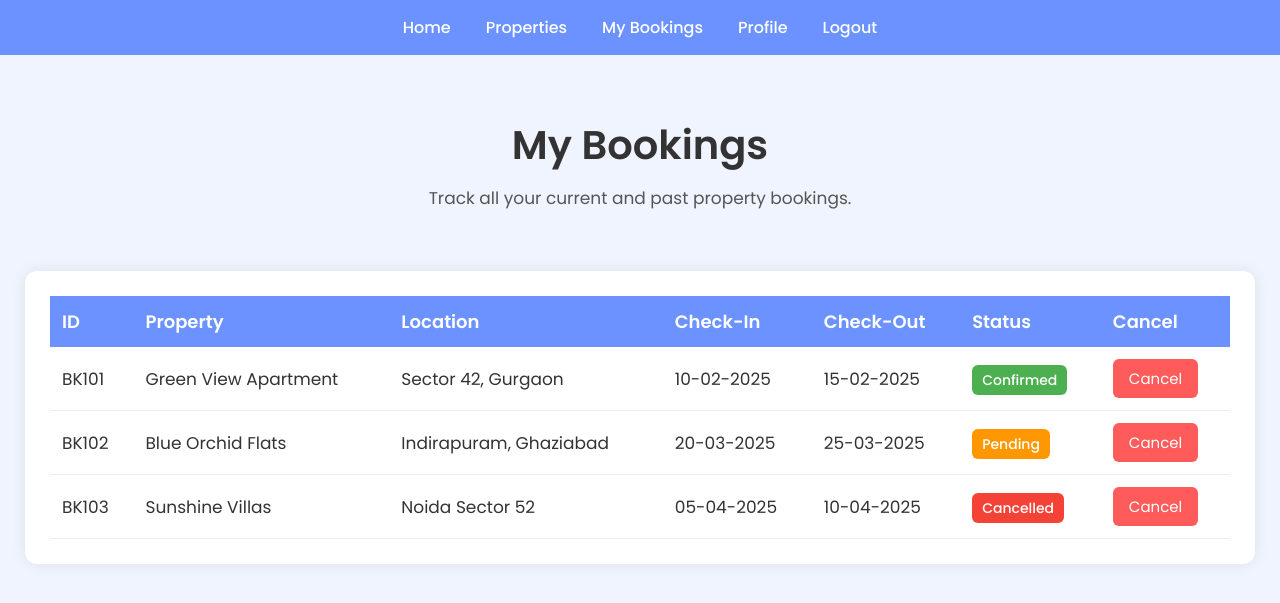
After one commit to Merge20/5FT4IN, a PHP site: page /User/my_bookings.php in a window 1280 px wide. The commit adds this page. Shown: the top 603 px of the page. Run offline with PHP 8.4, Linux system fonts and the light colour scheme.

Commit message:
Add files via upload

```diff
--- /dev/null
+++ b/User/my_bookings.php
@@ -0,0 +1,69 @@
+<!DOCTYPE html>
+<html lang="en">
+<head>
+    <meta charset="UTF-8">
+    <meta name="viewport" content="width=device-width, initial-scale=1.0">
+    <title>My Bookings</title>
+    <link rel="stylesheet" href="./styles/my_bookings.css">
+</head>
+<body>
+    <div class="nav">
+        <a href="home.php">Home</a>
+        <a href="properties.php">Properties</a>
+        <a href="my_bookings.php">My Bookings</a>
+        <a href="profile.php">Profile</a>
+        <a href="logout.php">Logout</a>
+    </div>
+
+    <div class="hero">
+        <h1>My Bookings</h1>
+        <p>Track all your current and past property bookings.</p>
+    </div>
+
+    <div class="table-box">
+        <table>
+            <thead>
+                <tr>
+                    <th>ID</th>
+                    <th>Property</th>
+                    <th>Location</th>
+                    <th>Check-In</th>
+                    <th>Check-Out</th>
+                    <th>Status</th>
+                    <th>Cancel</th>
+                </tr>
+            </thead>
+            <tbody>
+                <tr>
+                    <td>BK101</td>
+                    <td>Green View Apartment</td>
+                    <td>Sector 42, Gurgaon</td>
+                    <td>10-02-2025</td>
+                    <td>15-02-2025</td>
+                    <td><span class="status active">Confirmed</span></td>
+                    <td><button class="cancel-btn">Cancel</button></td>
+                </tr>
+                <tr>
+                    <td>BK102</td>
+                    <td>Blue Orchid Flats</td>
+                    <td>Indirapuram, Ghaziabad</td>
+                    <td>20-03-2025</td>
+                    <td>25-03-2025</td>
+                    <td><span class="status pending">Pending</span></td>
+                    <td><button class="cancel-btn">Cancel</button></td>
+                </tr>
+                <tr>
+                    <td>BK103</td>
+                    <td>Sunshine Villas</td>
+                    <td>Noida Sector 52</td>
+                    <td>05-04-2025</td>
+                    <td>10-04-2025</td>
+                    <td><span class="status cancelled">Cancelled</span></td>
+                    <td><button class="cancel-btn">Cancel</button></td>
+                </tr>
+            </tbody>
+        </table>
+    </div>
+
+</body>
+</html>
--- /dev/null
+++ b/User/styles/my_bookings.css
@@ -0,0 +1,126 @@
+@import url('https://fonts.googleapis.com/css2?family=Poppins:wght@300;400;500;600&display=swap');
+
+* {
+    margin: 0;
+    padding: 0;
+    box-sizing: border-box;
+    font-family: "Poppins", sans-serif;
+}
+
+body {
+    background: #f0f4ff;
+}
+
+.nav {
+    background: #6b92ff;
+    padding: 15px 25px;
+    display: flex;
+    justify-content: center;
+    gap: 35px;
+}
+
+.nav a {
+    text-decoration: none;
+    color: #fff;
+    font-weight: 500;
+    position: relative;
+    font-size: 16px;
+}
+
+.nav a::after {
+    content: "";
+    width: 0%;
+    height: 2px;
+    background: #fff;
+    position: absolute;
+    bottom: -4px;
+    left: 0;
+    transition: .3s;
+}
+
+.nav a:hover::after {
+    width: 100%;
+}
+
+.hero {
+    text-align: center;
+    padding: 60px 25px 20px;
+}
+
+.hero h1 {
+    font-size: 40px;
+    font-weight: 600;
+    color: #333;
+    margin-bottom: 10px;
+}
+
+.hero p {
+    color: #555;
+    font-size: 17px;
+}
+
+.table-box {
+    margin: 40px 25px;
+    background: #ffffff;
+    padding: 25px;
+    border-radius: 12px;
+    box-shadow: 0 0 15px rgba(0, 0, 0, 0.08);
+}
+
+table {
+    width: 100%;
+    border-collapse: collapse;
+}
+
+th {
+    background: #6b92ff;
+    color: #fff;
+    padding: 12px;
+    font-size: 18px;
+    text-align: left;
+}
+
+td {
+    padding: 12px;
+    font-size: 17px;
+    border-bottom: 1px solid #eeeeee;
+    color: #333;
+}
+
+tr:hover td {
+    background: #eef3ff;
+}
+
+.status {
+    padding: 5px 10px;
+    border-radius: 6px;
+    font-size: 14px;
+    color: #fff;
+    font-weight: 500;
+}
+
+.status.active {
+    background: #4caf50;
+}
+
+.status.pending {
+    background: #ff9800;
+}
+
+.status.cancelled {
+    background: #f44336;
+}
+
+.cancel-btn {
+    padding: 8px 16px;
+    background: #ff5b5b;
+    border: none;
+    color: white;
+    font-size: 15px;
+    border-radius: 6px;
+    cursor: pointer;
+}
+
+.cancel-btn:hover {
+    background: #e44d4d;
+}
--- a/index.php
+++ b/index.php
@@ -16,7 +16,6 @@
         <button type="submit">Login</button>
 
         <p class="link">Don't have an account? <a href="register.php">Register</a></p>
-        <p class="link">Don't have an account? <a href="home.php">HOME PAGE</a></p>
     </form>
 </div>
 </body>
```
Also changed, not shown: User/home.php (added, +43 -0 lines), User/properties.php (added, +68 -0 lines), User/styles/home.css (added, +116 -0 lines), User/styles/properties.css (added, +156 -0 lines).
